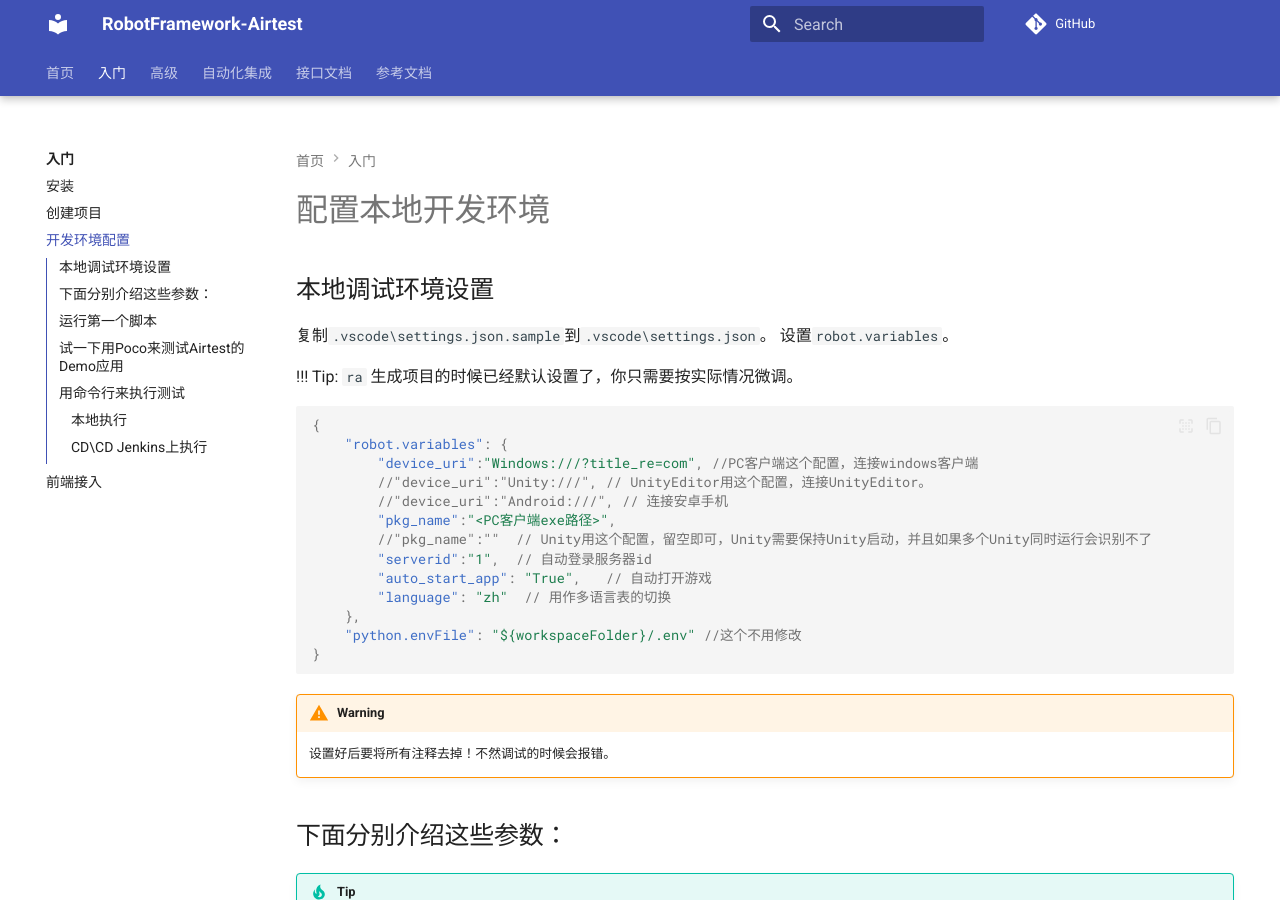
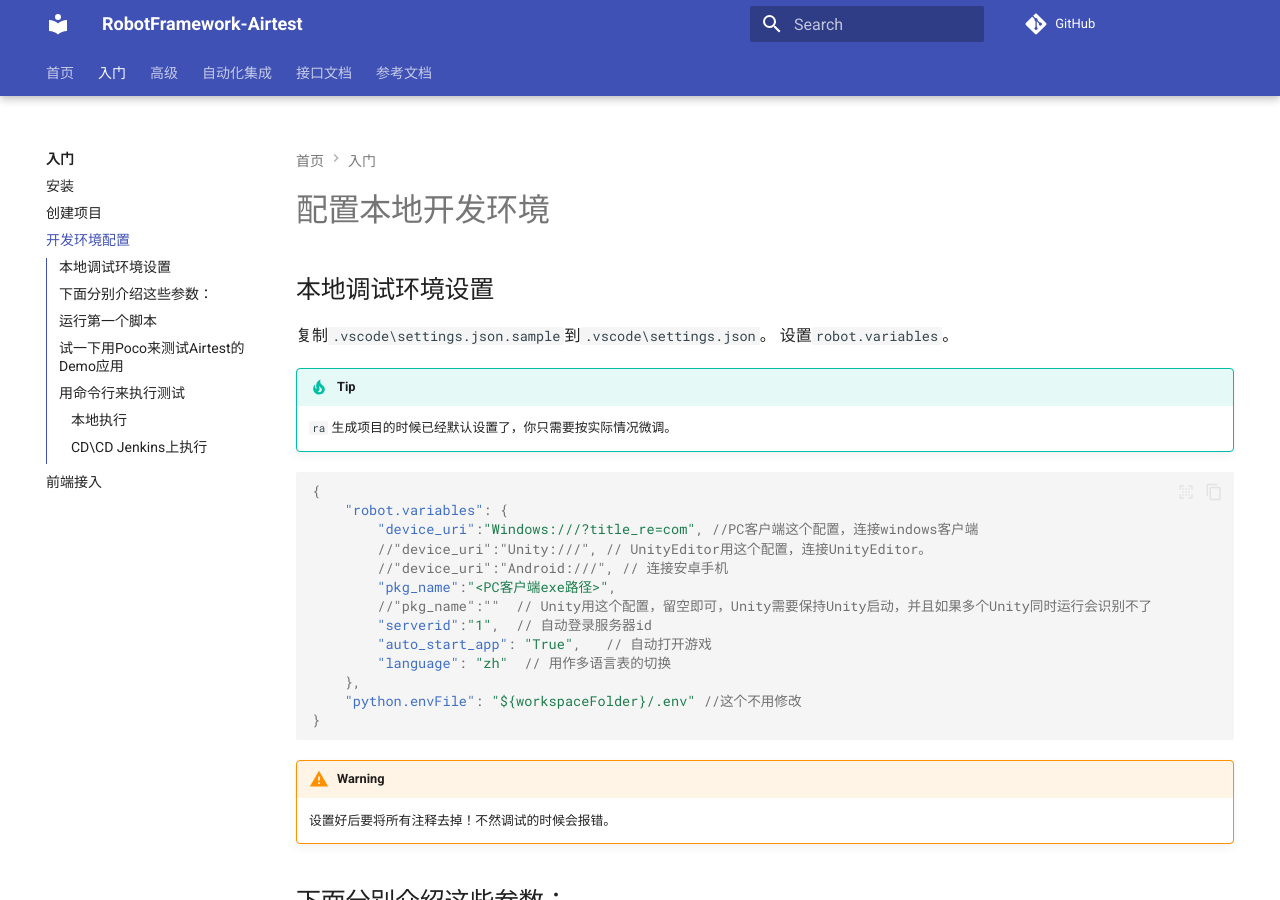
Before and after one commit to kaluluosi/robotframework-airtest, an MkDocs documentation site: the page built from docs/quick_start/2_dev_env.md, in a window 1280 px wide and 900 px high. Built offline with MkDocs 1.6.1 and Material for MkDocs 9.7.7, drawn with Linux system fonts in a browser that asks for light colours; comment, search, counter and statistics services are not loaded.

Commit message:
修复tip格式错误

````diff
--- a/docs/quick_start/2_dev_env.md
+++ b/docs/quick_start/2_dev_env.md
@@ -5,7 +5,7 @@
 复制`.vscode\settings.json.sample`到`.vscode\settings.json`。
 设置`robot.variables`。
 
-!!! Tip:
+!!! Tip
     `ra` 生成项目的时候已经默认设置了，你只需要按实际情况微调。
 
 ```json
````
